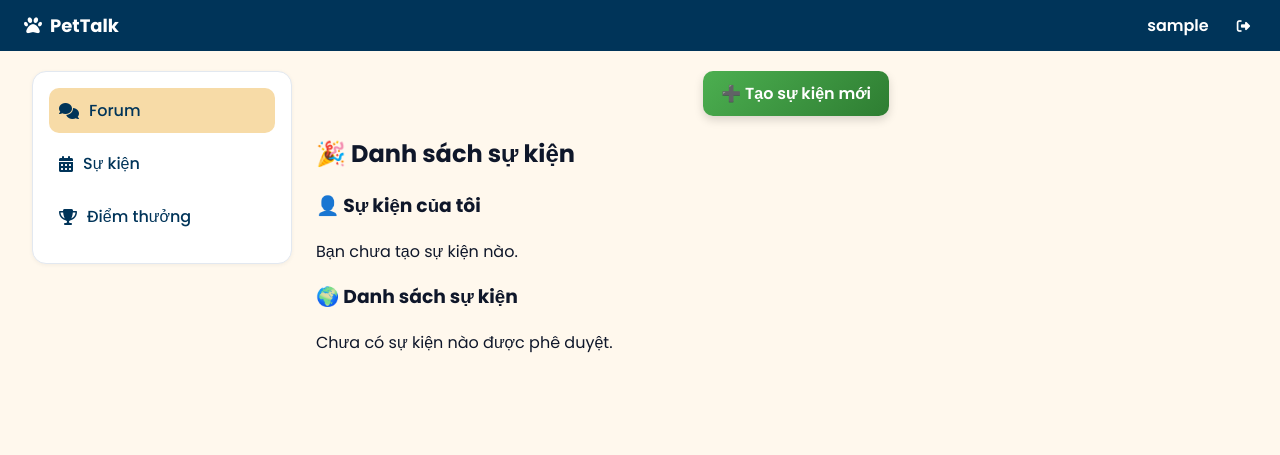
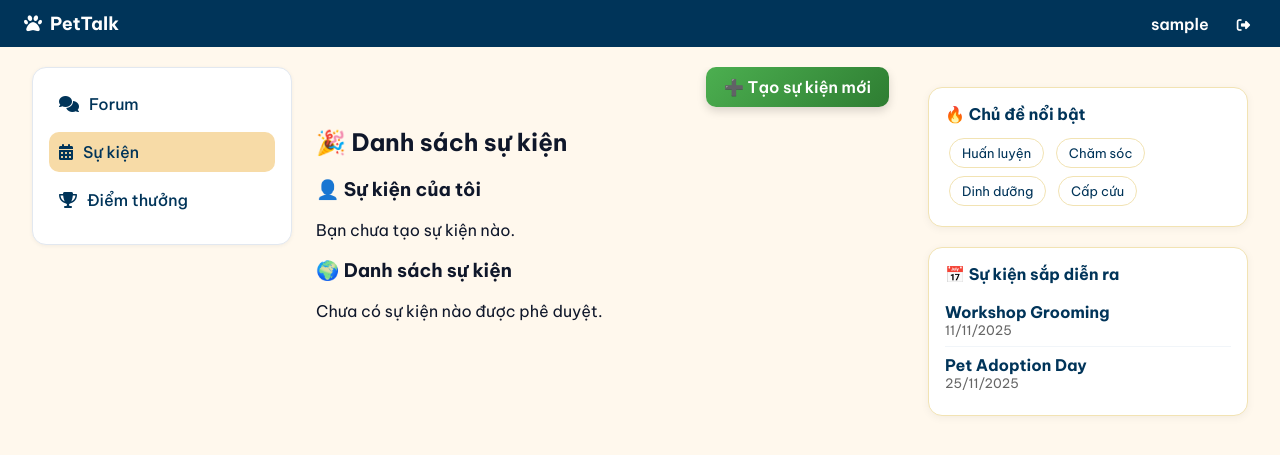
Before and after one commit to puppydue/PetTalk, a Django app: page /events/ in a window 1280 px wide. Shown: the top 455 px of the page. Run offline with Django 4.2, Linux system fonts and the light colour scheme; the visitor is signed in with stand-in values (Sample User, id 1); data that the repository does not hold is empty.

Commit message:
update base by Khánh

```diff
--- a/static/css/base.css
+++ b/static/css/base.css
@@ -11,7 +11,7 @@
 
 body {
   margin: 0;
-  font-family: 'Poppins', sans-serif;
+  font-family: 'Be Vietnam Pro', sans-serif;
   background: #fff8ed; /* 🌟 nền vàng nhạt */
   color: var(--text);
 }
@@ -141,3 +141,57 @@ html { overflow-y: scroll; }
     order: 2;
   }
 }
+/* ====== RIGHT PANEL CONTENT ====== */
+.right-panel-content {
+  display: flex;
+  flex-direction: column;
+  gap: 20px;
+  padding: 20px 0;
+}
+
+.panel {
+  background: #fff;
+  border: 1px solid #f2e3b3;
+  border-radius: 14px;
+  padding: 16px;
+  box-shadow: 0 2px 8px rgba(0,0,0,0.05);
+}
+
+.panel h4 {
+  font-weight: 700;
+  color: #003459;
+  margin-bottom: 10px;
+}
+
+.panel .chip {
+  background: #fff;
+  border: 1px solid #f2e3b3;
+  border-radius: 999px;
+  padding: 6px 12px;
+  color: #003459;
+  font-size: 13px;
+  margin: 4px;
+  display: inline-block;
+  cursor: pointer;
+  transition: 0.2s;
+}
+
+.panel .chip:hover {
+  background: #f7dba7;
+}
+
+.event {
+  border-bottom: 1px solid #f1f5f9;
+  padding: 8px 0;
+}
+.event:last-child {
+  border-bottom: none;
+}
+.event strong {
+  color: #003459;
+}
+.event small {
+  display: block;
+  color: #666;
+  font-size: 13px;
+}
--- a/templates/base.html
+++ b/templates/base.html
@@ -7,7 +7,7 @@
   <title>{% block title %}PetTalk{% endblock %}</title>
 
   <!-- Google Fonts & Font Awesome -->
-  <link href="https://fonts.googleapis.com/css2?family=Poppins:wght@400;500;600;700&display=swap" rel="stylesheet">
+  <link href="https://fonts.googleapis.com/css2?family=Be+Vietnam+Pro:wght@400;500;600;700&display=swap" rel="stylesheet">
   <link rel="stylesheet" href="https://cdnjs.cloudflare.com/ajax/libs/font-awesome/6.5.0/css/all.min.css">
 
   <!-- Base CSS -->
@@ -49,16 +49,22 @@
   <div class="layout">
     <!-- Sidebar -->
     <aside class="sidebar">
-      <div class="nav-item active" onclick="window.location.href='/forum/'">
+      <div class="nav-item {% if '/forum/' in request.path %}active{% endif %}"
+           onclick="window.location.href='/forum/'">
         <i class="fa-solid fa-comments"></i> Forum
       </div>
-      <div class="nav-item" onclick="window.location.href='/events/'">
+
+      <div class="nav-item {% if '/events/' in request.path %}active{% endif %}"
+           onclick="window.location.href='/events/'">
         <i class="fa-solid fa-calendar-days"></i> Sự kiện
       </div>
-      <div class="nav-item" onclick="window.location.href='/badges/'">
+
+      <div class="nav-item {% if '/badges/' in request.path %}active{% endif %}"
+           onclick="window.location.href='/badges/'">
         <i class="fa-solid fa-trophy"></i> Điểm thưởng
       </div>
     </aside>
+
 
     <!-- Main content -->
     <main class="main-content center-layout">
@@ -66,10 +72,32 @@
     </main>
 
     <!-- Right panel -->
-    <aside class="right-panel">
-      {% block right %}{% endblock %}
-    </aside>
+<aside class="right-panel">
+  {% block right %}
+  <div class="right-panel-content">
+    <div class="panel">
+      <h4>🔥 Chủ đề nổi bật</h4>
+      <div class="chip">Huấn luyện</div>
+      <div class="chip">Chăm sóc</div>
+      <div class="chip">Dinh dưỡng</div>
+      <div class="chip">Cấp cứu</div>
+    </div>
+
+    <div class="panel">
+      <h4>📅 Sự kiện sắp diễn ra</h4>
+      <div class="event">
+        <strong>Workshop Grooming</strong>
+        <small>11/11/2025</small>
+      </div>
+      <div class="event">
+        <strong>Pet Adoption Day</strong>
+        <small>25/11/2025</small>
+      </div>
+    </div>
   </div>
+  {% endblock %}
+</aside>
+
 
   {% block extra_js %}{% endblock %}
 </body>
```
